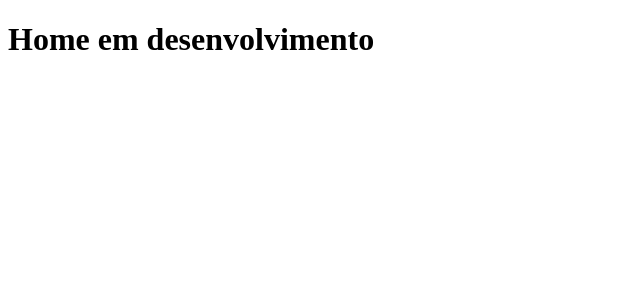
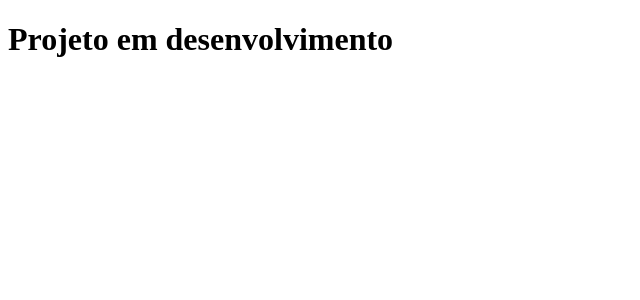
Before and after one commit to flaviorib-dev/clone-tabnews, a Next.js app: page / in a window 1280 px wide. Shown: the top 300 px of the page, without its empty margins (0-640 px from the left). Built offline with nearby package versions, Linux system fonts and the light colour scheme.

Commit message:
atualizacao do index

```diff
--- a/pages/index.js
+++ b/pages/index.js
@@ -1,5 +1,5 @@
 function Home() {
-  return <h1>Home em desenvolvimento</h1>;
+  return <h1>Projeto em desenvolvimento</h1>;
 }
 
 export default Home;
```
